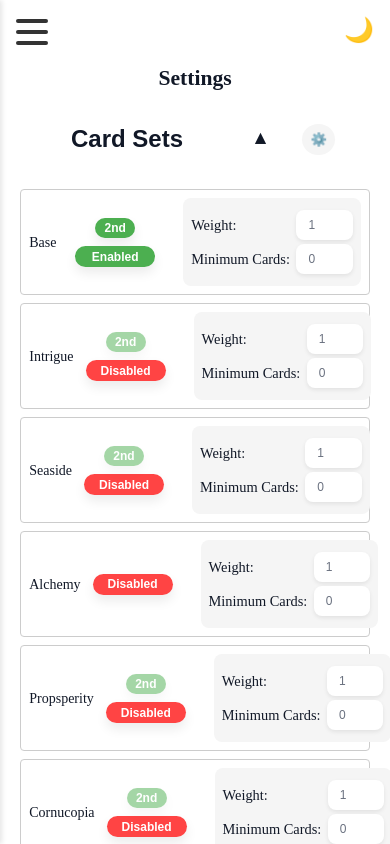
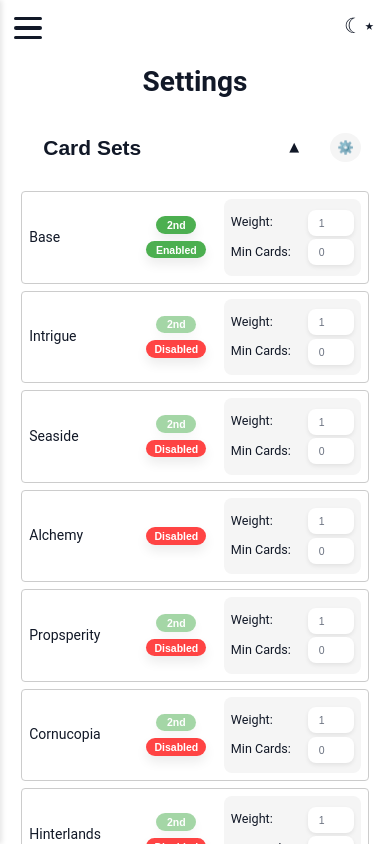
Before and after one commit to JHocevar/dominion, a SvelteKit app: page /settings in a window 390 px wide. Both pictures are taken after a click on the button "⚙️". Shown: the top 844 px of the page. Built offline with nearby package versions, Linux system fonts and the light colour scheme.

Commit message:
fix: styling

```diff
--- a/src/lib/assets/global.css
+++ b/src/lib/assets/global.css
@@ -10,6 +10,8 @@
   --spacing-base: 1rem;
   --card-width: 600px;
   --header-height: 4rem;
+
+  font-family: 'Roboto', sans-serif;
 }
 
 html[data-theme='light'] {
@@ -112,14 +114,8 @@
     --spacing-base: 0.75rem;
     --card-width: 85vw;
     --header-height: 3rem;
-  }
 
-  h1 {
-    font-size: 1.35rem;
-  }
-
-  h2 {
-    font-size: 1.25rem;
+    font-size: var(--font-size-base)
   }
 
   .btn {
--- a/src/routes/+layout.svelte
+++ b/src/routes/+layout.svelte
@@ -58,9 +58,9 @@
 
   <button class="theme-toggle" aria-label="Toggle theme" onclick={toggleTheme}>
     {#if isDark}
-      ☀️
+      ☀
     {:else}
-      🌙
+      ☾⋆
     {/if}
   </button>
 </header>
@@ -111,11 +111,11 @@
   .hamburger span {
     width: 2rem;
     height: 0.25rem;
-    background: #333;
     border-radius: 10px;
     transition: all 0.3s linear;
     position: relative;
     transform-origin: 1px;
+    background: var(--text);
   }
 
   nav {
@@ -182,6 +182,7 @@
     cursor: pointer;
     padding: 1rem;
     border-radius: 6px;
+    color: var(--text);
   }
 
   .theme-toggle:hover {
--- a/src/routes/generator/+page.svelte
+++ b/src/routes/generator/+page.svelte
@@ -3,7 +3,7 @@
   import { kingdomState } from "$lib/state/kingdom.svelte"
 </script>
 
-<h1>Dominion Kingdom Generator</h1>
+<h1>Kingdom Generator</h1>
 
 <button
   class="btn btn-primary"
--- a/src/routes/settings/+page.svelte
+++ b/src/routes/settings/+page.svelte
@@ -77,7 +77,7 @@
             />
           </div>
           <div class="setting-row">
-            <label for={`minCards-${key}`}>Minimum Cards:</label>
+            <label for={`minCards-${key}`}>Min Cards:</label>
             <input
               class="input"
               id={`minCards-${key}`}
@@ -210,7 +210,7 @@
 
 <style>
   .header-container {
-    width: 80%;
+    width: var(--card-width);
     display: flex;
     align-items: center;
     gap: 1rem;
@@ -238,7 +238,6 @@
 
   .section-header h2 {
     margin: 0;
-    font-size: 1.5rem;
     color: var(--text);
   }
 
@@ -269,7 +268,7 @@
   }
 
   .btn-settings {
-    min-width: 80px;
+    min-width: 60px;
     background-color: #ff4444;
   }
 
@@ -319,7 +318,7 @@
 
   .advanced-settings {
     padding: 0.5rem;
-    margin-left: 1rem;
+    margin-left: .5rem;
     background: var(--bg-lighter);
     color: var(--text);
     border-radius: 8px;
@@ -338,8 +337,8 @@
   }
 
   .setting-row input {
-    width: 80px;
-    max-width: 40%;
+    width: 60px;
+    max-width: 30%;
   }
 
   .item input {
```
